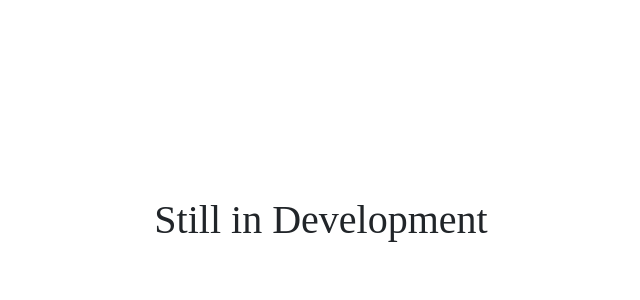
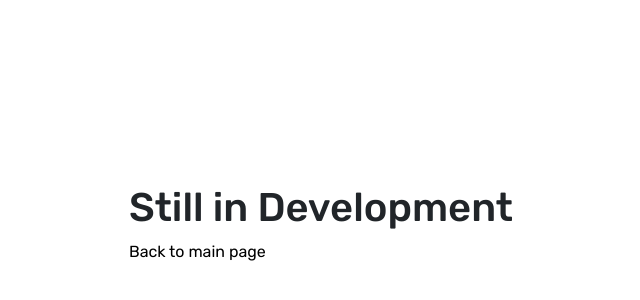
Before and after one commit to b-qureshi/b-qureshi.github.io, a plain HTML site: page HTML/placeholder.html in a window 1280 px wide. Shown: the part 176-476 px from the top of the page, without its empty margins (319-959 px from the left). Drawn offline with nearby package versions, Linux system fonts and the light colour scheme.

Commit message:
Updated Placeholder pages

```diff
--- a/CSS/pending.css
+++ b/CSS/pending.css
@@ -5,3 +5,8 @@ body {
   left: 50%;
   transform: translate(-50%, -50%);
 }
+
+a {
+  text-decoration: none;
+  color: black;
+}
--- a/HTML/placeholder.html
+++ b/HTML/placeholder.html
@@ -4,8 +4,19 @@
     rel="stylesheet"
     crossorigin="anonymous"
   />
+
+  <!-- Stylesheet -->
   <link href="../CSS/pending.css" rel="stylesheet" />
+
+  <!-- Font: Rubik -->
+  <link rel="preconnect" href="https://fonts.googleapis.com" />
+  <link rel="preconnect" href="https://fonts.gstatic.com" crossorigin />
+  <link
+    href="https://fonts.googleapis.com/css2?family=Rubik:ital,wght@0,300;0,400;0,500;1,300;1,400;1,500&display=swap"
+    rel="stylesheet"
+  />
 </head>
 <body>
   <h1>Still in Development</h1>
+  <a href="index.html">Back to main page</a>
 </body>
```
